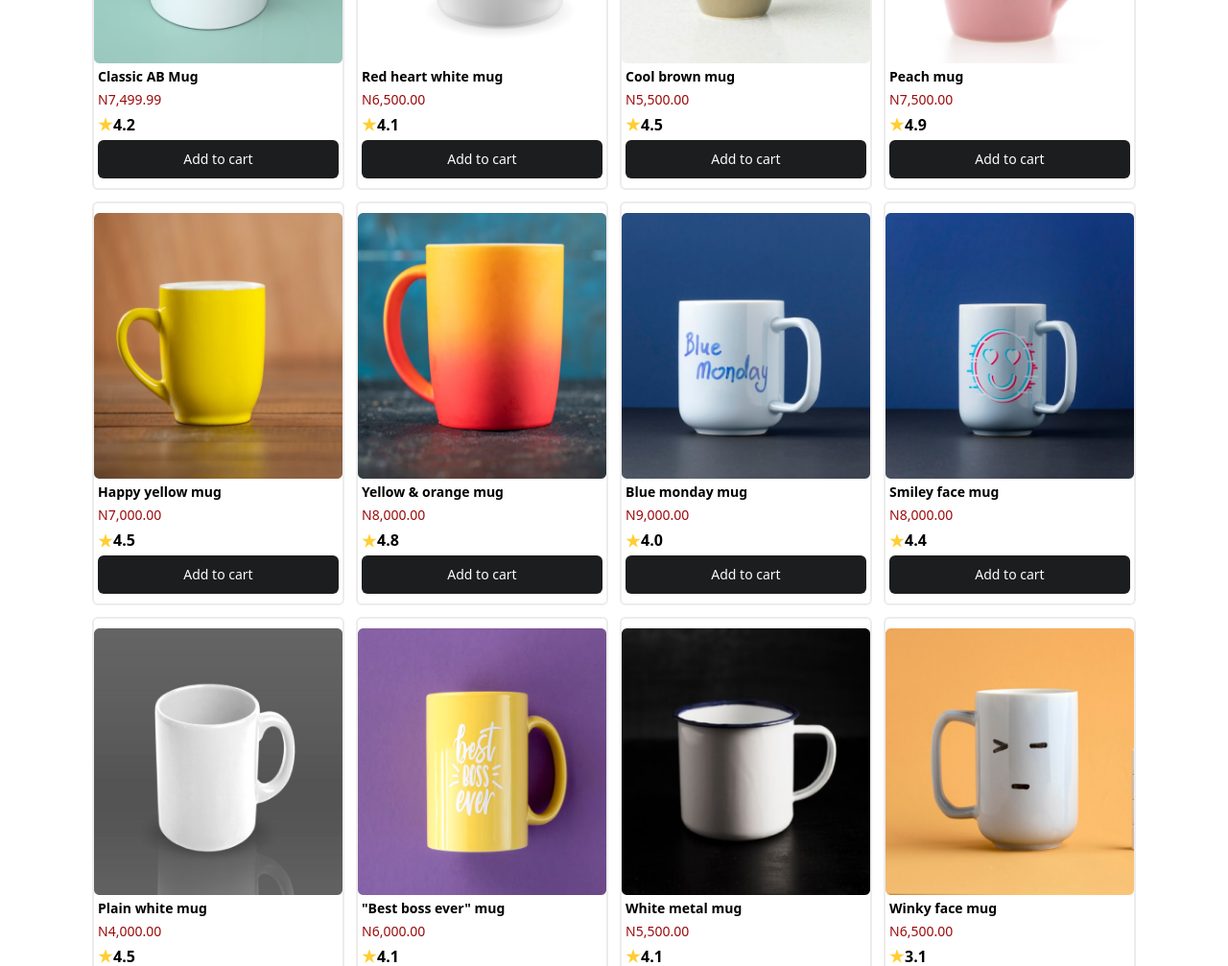
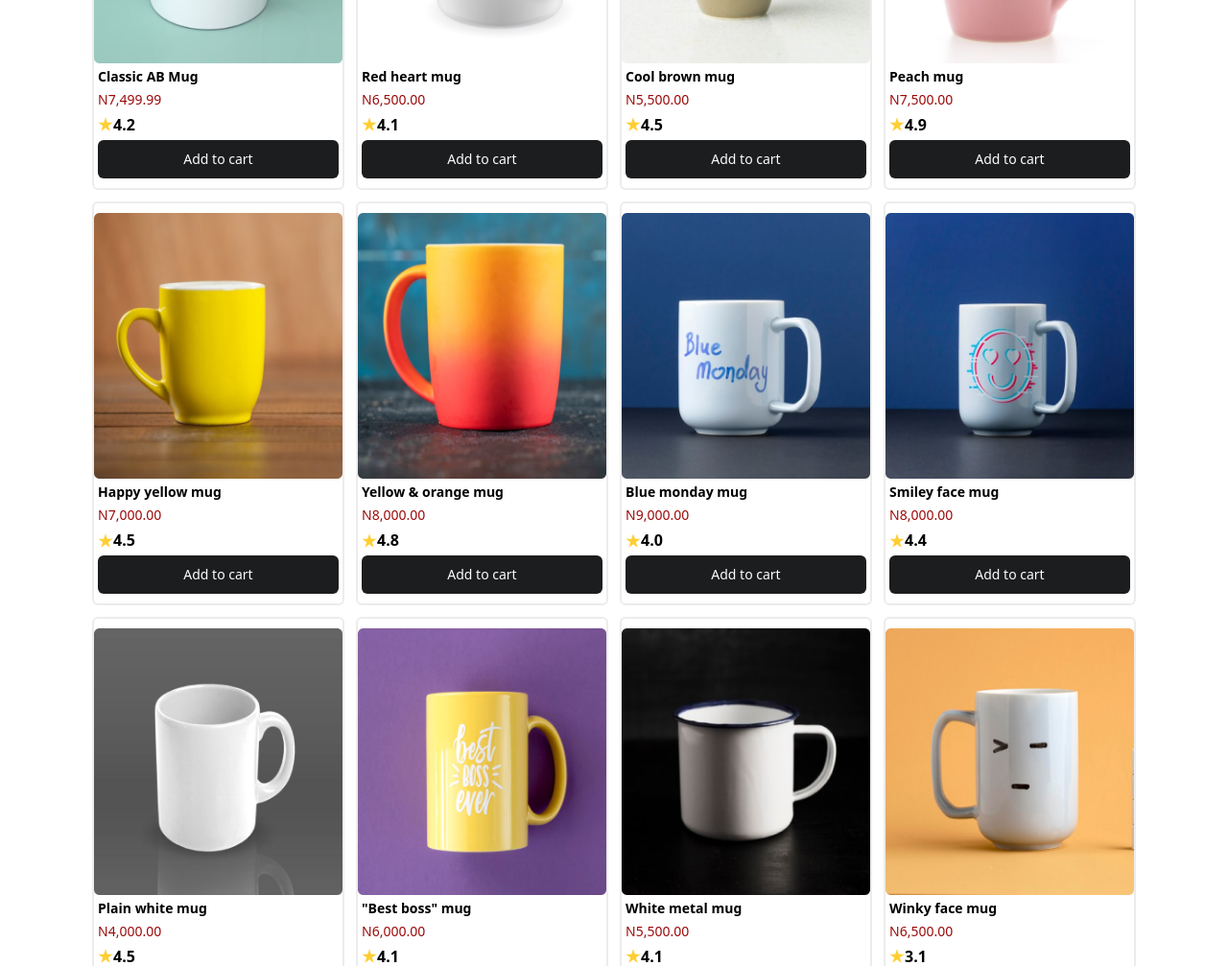
Before and after one commit to mishaelcodes/timbu-cloud-shop, a React (Vite) app: page / in a window 1280 px wide. Shown: the part 416-1423 px from the top of the page at 96% size. Built offline with nearby package versions, Linux system fonts and the light colour scheme.

Commit message:
minor design fixes

```diff
--- a/src/pages/cart.tsx
+++ b/src/pages/cart.tsx
@@ -31,12 +31,13 @@ const CartComponent = () => {
               <div className="mr-1">
                 <img src={abMug} alt="product ab mug" />
               </div>
+              {/* mobile */}
               <div className="lg:hidden">
                 <div>
                   <p>Classic AB Mug</p>
                   <p className="text-timbuRed font-semibold">N7499.99</p>
                 </div>
-                <div className="flex items-center justify-evenly text-center border-2 border-timbuGrey rounded-md">
+                <div className="flex items-center justify-evenly text-center border-2 border-timbuGrey rounded-md mt-4">
                   <img
                     src={minus}
                     alt=""
--- a/src/pages/products.tsx
+++ b/src/pages/products.tsx
@@ -34,7 +34,7 @@ const Products = () => {
       productRating: "4.2",
     },
     {
-      productName: "Red heart white mug",
+      productName: "Red heart mug",
       productImage: heartCup,
       productPrice: "6,500.00",
       productRating: "4.1",
@@ -82,7 +82,7 @@ const Products = () => {
       productRating: "4.5",
     },
     {
-      productName: '"Best boss ever" mug',
+      productName: '"Best boss" mug',
       productImage: bestBossMug,
       productPrice: "6,000.00",
       productRating: "4.1",
```
